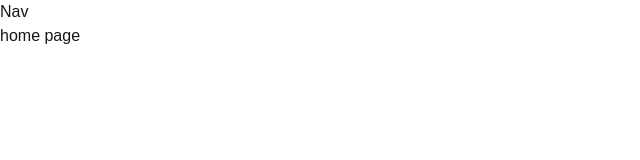
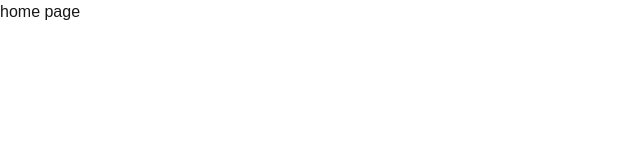
Before and after one commit to Sallah10/neighborhood-hub, a Next.js app: page / in a window 1280 px wide. Shown: the top 160 px of the page, without its empty margins (0-640 px from the left). Built offline with nearby package versions, Linux system fonts and the light colour scheme.

Commit message:
conditionally rendered nav in layout page

```diff
--- a/app/layout.tsx
+++ b/app/layout.tsx
@@ -1,6 +1,7 @@
 import type { Metadata } from "next";
 import localFont from "next/font/local";
 import "./globals.css";
+import { usePathname } from 'next/navigation'
 import Nav from "./nav";
 
 const geistSans = localFont({
@@ -24,12 +25,15 @@ export default function RootLayout({
 }: Readonly<{
   children: React.ReactNode;
 }>) {
+  const pathname = usePathname()
   return (
     <html lang="en">
       <body
-        className={`${geistSans.variable} ${geistMono.variable} antialiased`}
+        className={`${geistSans.variable} ${geistMono.variable} bg-white antialiased`}
       >
-        <Nav/>
+        {pathname !== '/' && (
+            <Nav/>
+          )}
         {children}
       </body>
     </html>
```
Also changed, not shown: app/assets/logo.png (added).
